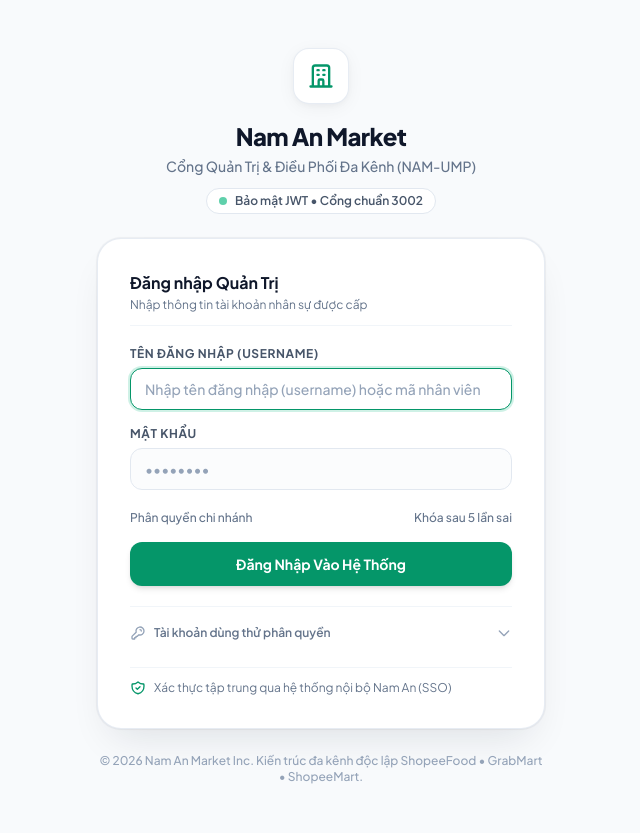
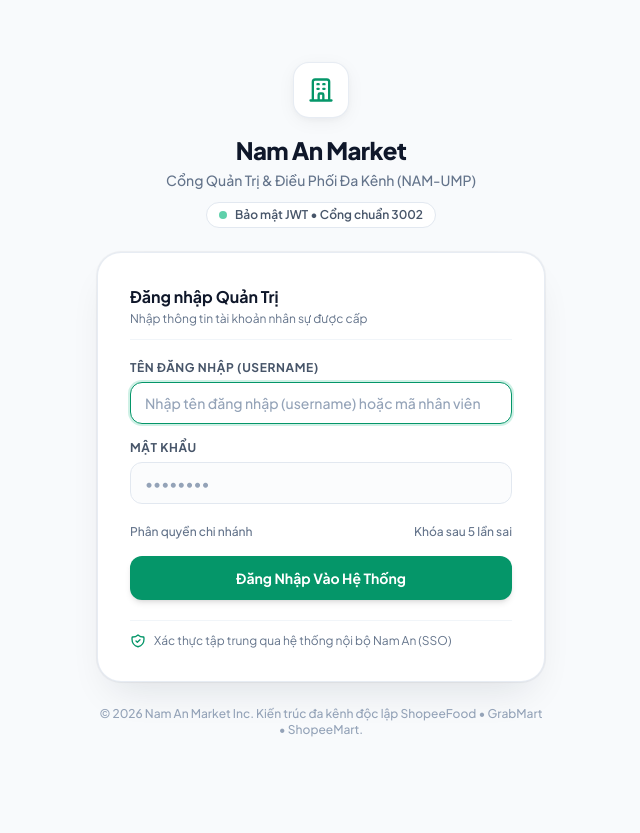
Before and after one commit to maithedong92/naman_merchant_portal, a FastAPI app: page /admin/login in a window 1280 px wide. Shown: the whole page, without its empty margins (319-959 px from the left). After the commit the page ends 737 px from the top, so only its background shows below. Run offline with FastAPI, Linux system fonts and the light colour scheme; parts of the project's set-up code (start-up, migrations or seed data) failed here and were passed over; some libraries are stand-ins or nearby versions.

Commit message:
chore(ui): remove demo account selector from login page

```diff
--- a/app/templates/login.html
+++ b/app/templates/login.html
@@ -93,42 +93,6 @@
                 </button>
             </form>
 
-            <!-- Quick Demo Account Selector (Testing & Evaluation Helper) -->
-            <div class="pt-3 border-t border-slate-100">
-                <details class="group text-xs">
-                    <summary class="cursor-pointer text-slate-500 hover:text-slate-800 font-semibold flex items-center justify-between select-none py-1.5 transition-colors">
-                        <span class="flex items-center space-x-2">
-                            <svg class="w-4 h-4 text-slate-400" fill="none" stroke="currentColor" viewBox="0 0 24 24"><path stroke-linecap="round" stroke-linejoin="round" stroke-width="2" d="M15 7a2 2 0 012 2m4 0a6 6 0 01-7.743 5.743L11 17H9v2H7v2H4a1 1 0 01-1-1v-2.586a1 1 0 01.293-.707l5.964-5.964A6 6 0 1121 9z"/></svg>
-                            <span>Tài khoản dùng thử phân quyền</span>
-                        </span>
-                        <svg class="w-4 h-4 text-slate-400 transition-transform group-open:rotate-180" fill="none" stroke="currentColor" viewBox="0 0 24 24"><path stroke-linecap="round" stroke-linejoin="round" stroke-width="2" d="M19 9l-7 7-7-7"/></svg>
-                    </summary>
-                    <div class="mt-2.5 p-2.5 rounded-2xl bg-slate-50 border border-slate-200/80 space-y-1.5">
-                        <p class="text-[11px] text-slate-500 leading-relaxed font-medium">
-                            Chọn tài khoản để điền nhanh username (nhập mật khẩu được cấp):
-                        </p>
-                        <div class="space-y-1.5">
-                            <button type="button" onclick="selectDemoAccount('admin')" class="w-full p-2.5 rounded-xl bg-white hover:bg-slate-100 text-left border border-slate-200/80 transition-colors flex items-center justify-between">
-                                <div class="font-bold text-rose-600 text-xs">Super Admin</div>
-                                <div class="text-[11px] text-slate-500 font-mono">admin (Toàn chuỗi)</div>
-                            </button>
-                            <button type="button" onclick="selectDemoAccount('manager_10001')" class="w-full p-2.5 rounded-xl bg-white hover:bg-slate-100 text-left border border-slate-200/80 transition-colors flex items-center justify-between">
-                                <div class="font-bold text-blue-600 text-xs">CHT Thảo Điền</div>
-                                <div class="text-[11px] text-slate-500 font-mono">manager_10001</div>
-                            </button>
-                            <button type="button" onclick="selectDemoAccount('staff_10001')" class="w-full p-2.5 rounded-xl bg-white hover:bg-slate-100 text-left border border-slate-200/80 transition-colors flex items-center justify-between">
-                                <div class="font-bold text-emerald-600 text-xs">NV Thảo Điền</div>
-                                <div class="text-[11px] text-slate-500 font-mono">staff_10001</div>
-                            </button>
-                            <button type="button" onclick="selectDemoAccount('manager_10004')" class="w-full p-2.5 rounded-xl bg-white hover:bg-slate-100 text-left border border-slate-200/80 transition-colors flex items-center justify-between">
-                                <div class="font-bold text-purple-600 text-xs">CHT Phú Mỹ Hưng</div>
-                                <div class="text-[11px] text-slate-500 font-mono">manager_10004</div>
-                            </button>
-                        </div>
-                    </div>
-                </details>
-            </div>
-
             <!-- Internal SSO Notice -->
             <div class="pt-3 border-t border-slate-100 text-xs text-slate-500 flex items-center justify-between">
                 <span class="flex items-center space-x-2">
@@ -144,17 +108,6 @@
     </div>
 
     <script>
-        function selectDemoAccount(username, password = '') {
-            document.getElementById('username').value = username;
-            const pwdEl = document.getElementById('password');
-            if (pwdEl) {
-                pwdEl.value = password || '';
-                if (!password) pwdEl.focus();
-            }
-            const errEl = document.getElementById('error-alert');
-            if (errEl) errEl.classList.add('hidden');
-        }
-
         async function handleLogin(e) {
             e.preventDefault();
             const errEl = document.getElementById('error-alert');
```
Also changed, not shown: tests/test_cs_role_store10008_hr_cron.py (+2 -0 lines).
